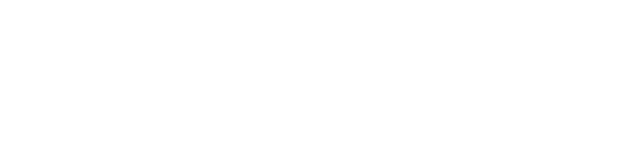
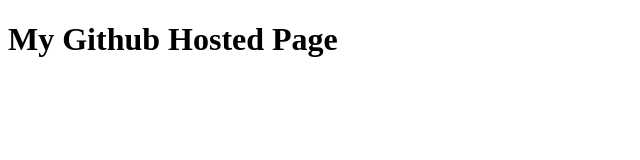
Before and after one commit to Foxk2p/Foxk2p.github.io, a plain HTML site: page index.html in a window 1280 px wide. Shown: the whole page, without its empty margins (0-640 px from the left). Drawn offline with Linux system fonts and the light colour scheme.

Commit message:
Page Update

```diff
--- a/index.html
+++ b/index.html
@@ -6,6 +6,7 @@
   <title>My Github Hosted Page</title>
 </head>
 <body>
+  <h1>My Github Hosted Page</h1>
 
 </body>
 </html>
```
